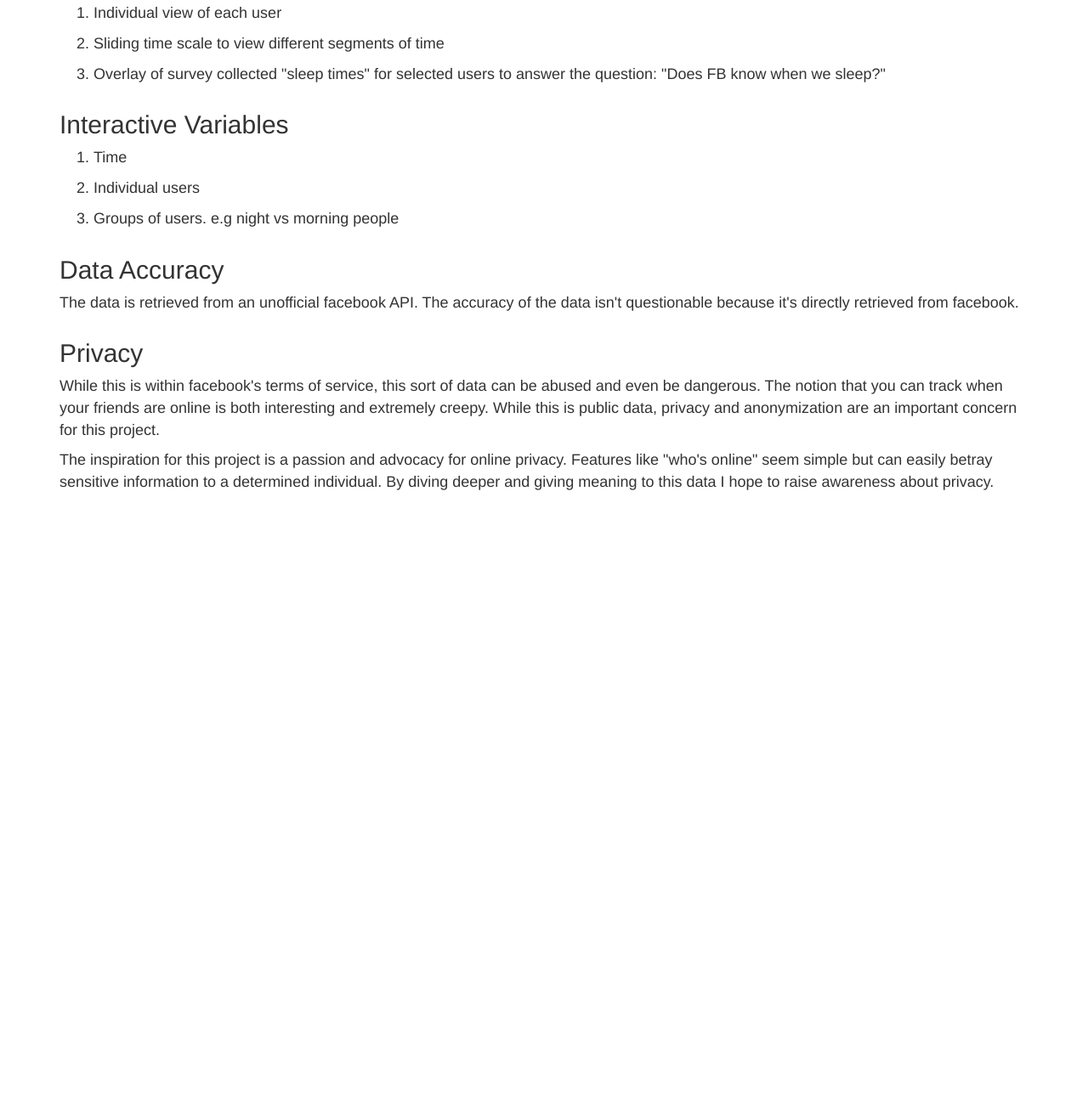
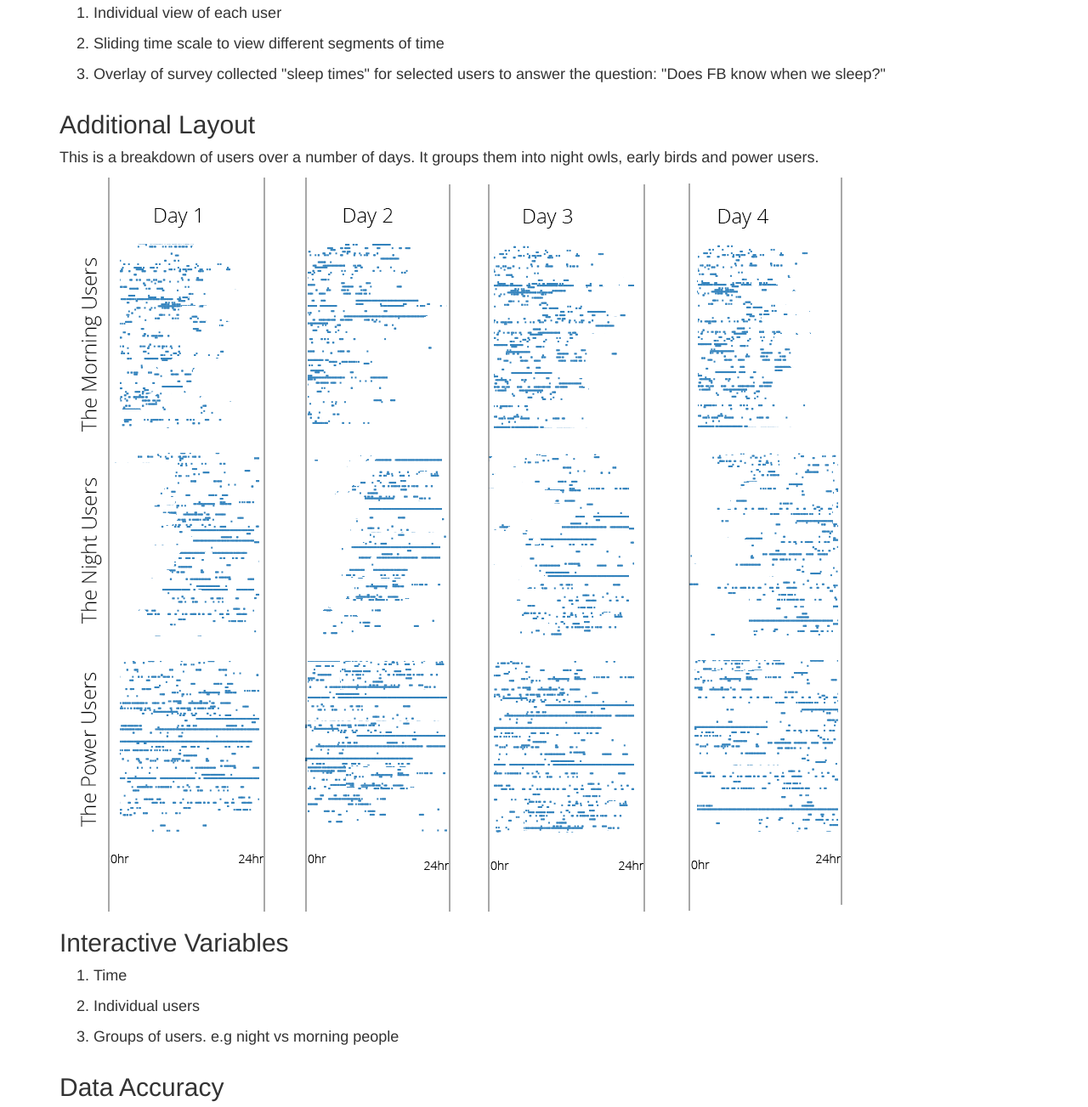
Before and after one commit to klvs/klvs.github.io, a plain HTML site: page index.html in a window 1280 px wide. Shown: the part 1776-3079 px from the top of the page at 85% size. Before the commit the page ends 2367 px from the top, so only its background shows below. Drawn offline with nearby package versions, Linux system fonts and the light colour scheme.

Commit message:
Edits to altview.png

```diff
--- a/index.html
+++ b/index.html
@@ -72,6 +72,11 @@
                     </ol>
                 </div>
                 <div class="col-lg-12">
+                    <h2>Additional Layout</h2>
+                    <p>This is a breakdown of users over a number of days. It groups them into night owls, early birds and power users. </p>
+                    <img class="img-responsive pull-left" src="./altview.png">
+                </div>
+                <div class="col-lg-12">
                     <h2>Interactive Variables</h2>
                     <ol>
                         <li><p>Time</p></li>
```
Also changed, not shown: altview.png (added).
